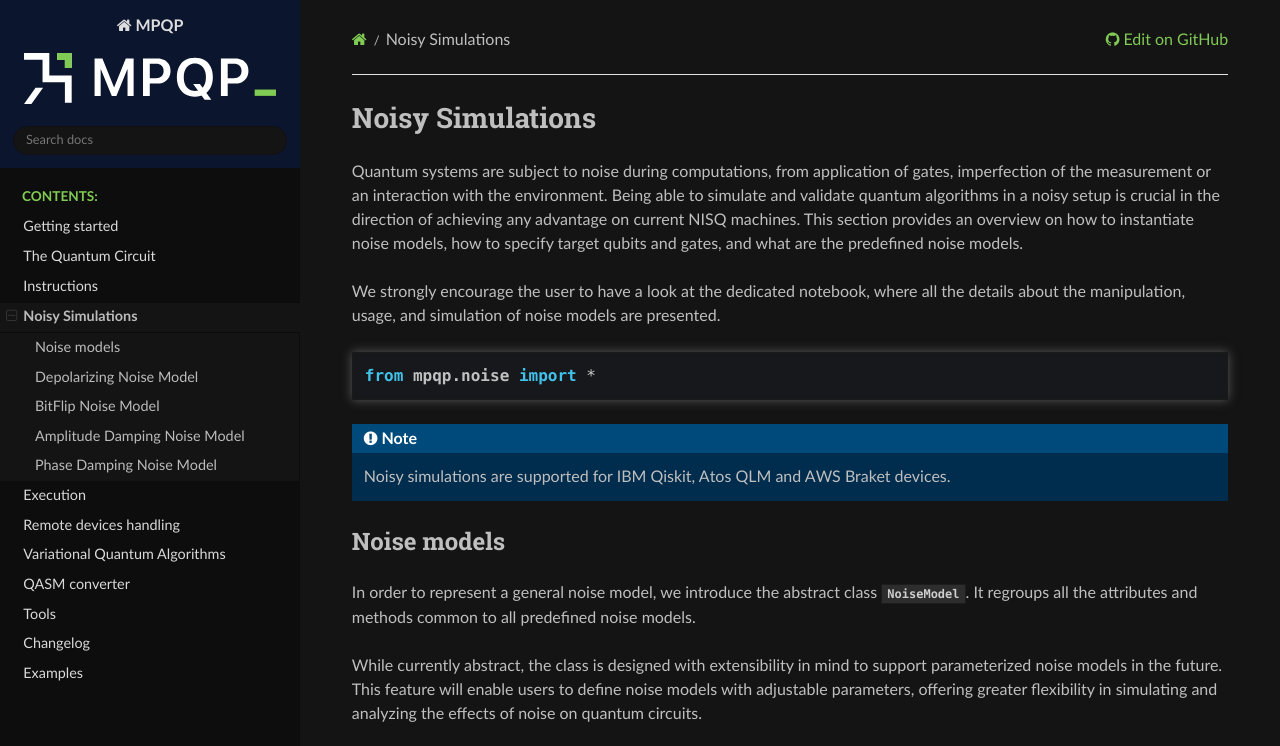
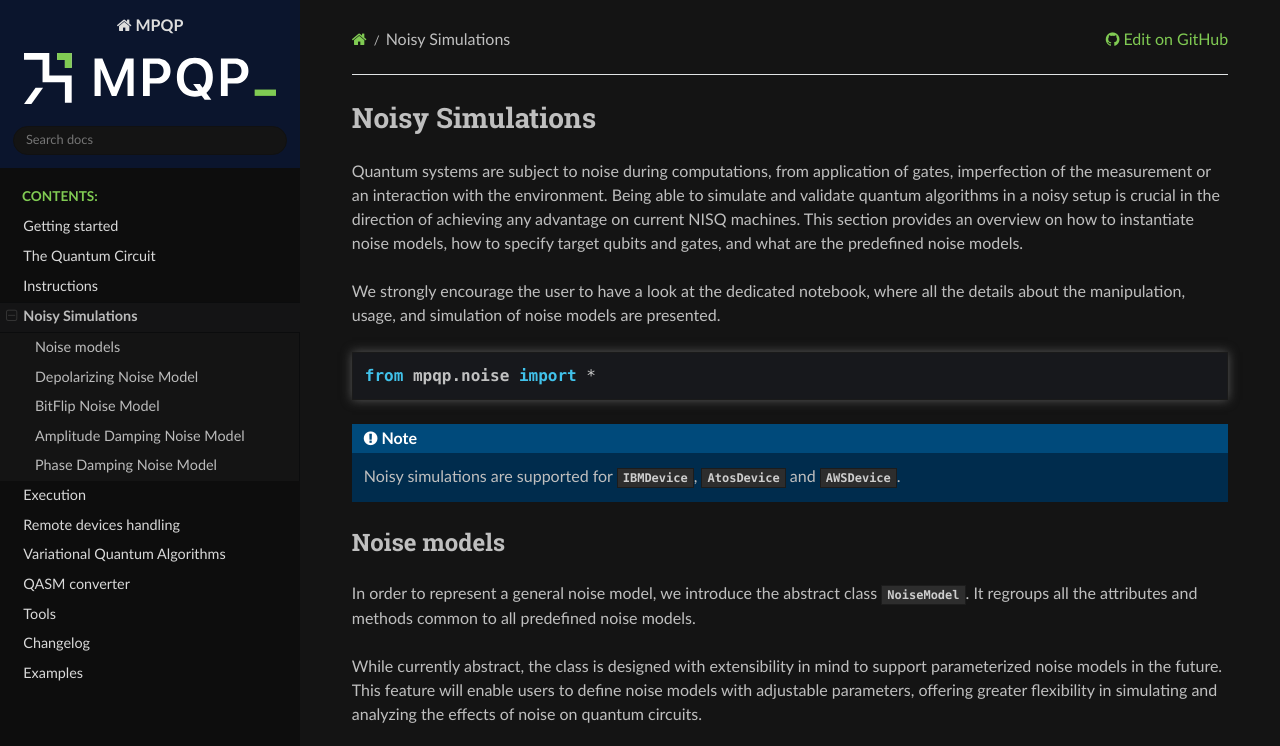
Before and after one commit to ColibrITD-SAS/mpqp, a Sphinx documentation site: the page built from docs/noise.rst, in a window 1280 px wide and 900 px high, cut to the strip 0-746 px from the top of the window. Built offline with Sphinx 7.4.7 and the Read the Docs theme 3.1.0, drawn with Linux system fonts in a browser that asks for light colours; pages that are not in the unit, such as notebooks, are missing from menus.

Commit message:
doc: add actual classes for devices

```diff
--- a/docs/noise.rst
+++ b/docs/noise.rst
@@ -20,8 +20,7 @@ presented.
 
 
 .. note::
-    Noisy simulations are supported for IBM Qiskit, Atos QLM and AWS
-    Braket devices.
+    Noisy simulations are supported for :class:`IBMDevice`, :class:`AtosDevice` and :class:`AWSDevice`.
 
 
 Noise models
```
